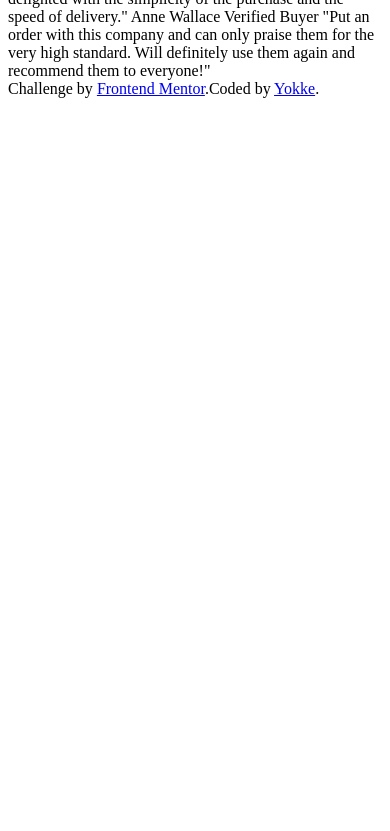
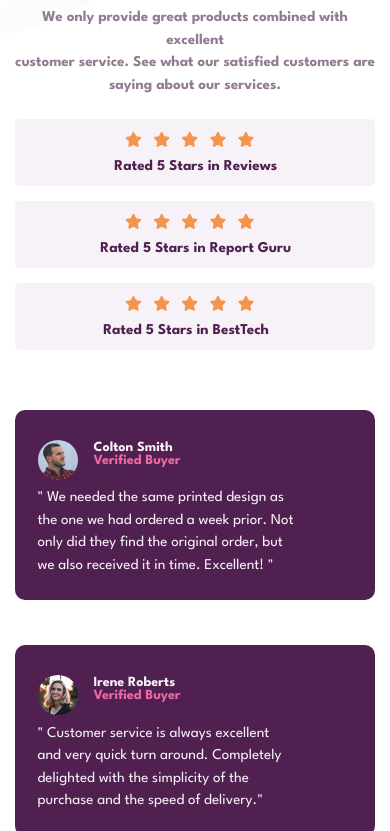
Before and after one commit to Jexinte/Frontend_Mentor_Challenges_Social_Proof_Section_Master, a plain HTML site: page index.html in a window 390 px wide. Shown: the part 198-1029 px from the top of the page. Before the commit the page ends 844 px from the top, so only its background shows below. Drawn offline with Linux system fonts and the light colour scheme.

Commit message:
Final changes

```diff
--- a/css/style.css
+++ b/css/style.css
@@ -15,6 +15,138 @@
 body {
 font-size: 15px;
 font-family: 'League Spartan';
+background-image: url('/images/bg-pattern-top-desktop.svg');
+background-repeat: no-repeat;
+
+}
+
+.container{
+display: flex;
+justify-content: center;
+min-height: 50vh;
+align-items: center;
+}
+
+.container header {
+display: flex;
+flex-direction: column;
+}
+
+h1 {
+margin-bottom: .5em;
+font-size: 3em;
+font-weight: 700;
+color:   hsl(300, 43%, 22%);
+line-height: .9em;
+}
+
+h1 + p {
+color: hsl(303, 10%, 53%);
+line-height: 1.5em;
+font-weight: 700;
+}
+
+ul {
+list-style-type: none;
+}
+
+.ratings {
+margin-left: 9em;
+}
+.ratings li {
+display: flex;
+margin-bottom: 1em;
+border:1px solid hsl(300, 24%, 96%);
+border-radius: 5px;
+background-color: hsl(300, 24%, 96%);
+}
+
+#reviews {
+padding:.8em 2em .8em .8em ;
+margin-right: 8em;
+}
+
+#report_guru {
+padding:.8em 0em .8em .8em ;
+margin-left: 4em;
+margin-right: 42px;
+
+}
+
+#besttech {
+padding:.8em 0 .8em .8em;
+margin-left: 6em;
+}
+
+.ratings p {
+color:hsl(300, 43%, 22%);
+font-weight: 700;
+}
+
+
+.fa-star {
+margin-left: .5em;
+color:#F5944D
+}
+.rated {
+margin-left: 1.3em;
+}
+
+
+/* USERS */
+
+.users {
+display: flex;
+justify-content: center;
+position: relative;
+bottom:5em;
+right:1em;
+}
+
+.users_ratings {
+display: flex;
+gap:2em;
+}
+
+.users_ratings li {
+border-radius: 10px;
+background-color: hsl(300, 43%, 22%);
+padding:1.5em 1.5em 0.5em 1.5em;
+}
+
+.users_name {
+color:hsl(300, 24%, 96%);
+font-size:14px;
+position: relative;
+bottom: 3em;
+left:4em;
+}
+
+#irene {
+position: relative;
+top:1em;
+}
+
+#anne {
+position: relative;
+top:2em;
+}
+
+.verify_buyer {
+color: hsl(333, 80%, 67%);
+margin-bottom:8em;
+}
+.users--photos {
+border-radius: 50%;
+height: 40px;
+margin-right: 1em;
+}
+
+.users__opinion {
+line-height: 1.5em;
+color:hsl(300, 24%, 96%);
+position: relative;
+bottom:1.5em;
 }
 .attribution {
 font-size: 11px;
@@ -23,3 +155,95 @@ body {
 .attribution a {
 color: hsl(228, 45%, 44%);
 }
+
+/* MEDIA QUERIES */
+
+@media screen and  (max-width:992px)
+{
+
+body {
+background-image: url('/images/bg-pattern-top-mobile.svg');
+background-repeat: no-repeat;
+}
+.container {
+display: flex;
+flex-direction: column;
+text-align:center;
+padding-inline:1em;
+
+}
+.container header {
+margin-top: 4em;
+}
+.container h1 + p {
+margin-bottom: 1.5em;
+}
+
+.ratings {
+display: flex;
+flex-direction: column;
+margin-left: 0;
+width: 100%;
+}
+
+#reviews {
+display: block;
+margin-right: 0;
+margin-left:0;
+}
+
+#report_guru {
+display: block;
+margin-right: 0;
+margin-left:0;
+padding-right: 2em;
+}
+
+#besttech {
+display: block;
+margin-left:0;
+padding-right: 2em;
+}
+
+#besttech .rated {
+margin-left:0;
+}
+
+.fa-star {
+margin-bottom: .8em;
+}
+
+.users {
+position: relative;
+top:3em;
+padding-inline: 1em;
+right:0;
+overflow-x: hidden;
+}
+
+.users_ratings {
+display: flex;
+flex-direction: column;
+width: 100%;
+}
+
+#colton {
+padding-top: 2em;
+padding-bottom: 0.1em;
+}
+
+
+#irene {
+padding-top: 2em;
+padding-bottom: 0.1em;
+}
+
+
+#anne {
+padding-top: 2em;
+padding-bottom: 0.1em;
+margin-bottom: 8em;
+}
+}
+
+/* END OF MEDIA QUERIES  */
--- a/index.html
+++ b/index.html
@@ -3,42 +3,106 @@
   <head>
     <meta charset="UTF-8" />
     <meta name="viewport" content="width=device-width, initial-scale=1.0" />
-    <!-- displays site properly based on user's device -->
-
     <link  rel="icon" type="image/png" sizes="32x32" href="./images/favicon-32x32.png"/>
+    <!-- FONT AWESOME  -->
+    <link rel="stylesheet" href="https://cdnjs.cloudflare.com/ajax/libs/font-awesome/6.1.1/css/all.min.css" crossorigin="anonymous" referrerpolicy="no-referrer" />
+    <!-- CSS -->
+    <link rel="stylesheet" href="./css/style.css">
 
     <title>Frontend Mentor | Social proof section - Yokke</title>
+  </head>
+
+  <body>
+    <main>
 
 
-  </head>
-  <body>
-    10,000+ of our users love our products.
+    <section class="container">
 
-    We only provide great products combined with excellent customer service.
-    See what our satisfied customers are saying about our services.
+      <header>
 
-    Rated 5 Stars in Reviews
-    Rated 5 Stars in Report Guru
-    Rated 5 Stars in BestTech
+          <h1>10,000+ of our <br> users love our <br> products. </h1>
 
-    Colton Smith
-    Verified Buyer
-    "We needed the same printed design as the one we had ordered a week prior.
-    Not only did they find the original order, but we also received it in time.
-    Excellent!"
+          <p>We only provide great products combined with excellent <br> customer service.
+            See what our satisfied customers are <br> saying about our services.</p>
+      </header>
 
-    Irene Roberts
-    Verified Buyer
-    "Customer service is always excellent and very quick turn around. Completely
-    delighted with the simplicity of the purchase and the speed of delivery."
 
-    Anne Wallace
-    Verified Buyer
-    "Put an order with this company and can only praise them for the very high
-    standard. Will definitely use them again and recommend them to everyone!"
+    <ul class="ratings">
+
+        <li id="reviews">
+          <i class="fa-solid fa-star"></i>
+          <i class="fa-solid fa-star"></i>
+          <i class="fa-solid fa-star"></i>
+          <i class="fa-solid fa-star"></i>
+          <i class="fa-solid fa-star"></i>
+          <p class="rated">Rated 5 Stars in Reviews</p>
+        </li>
+
+        <li id="report_guru">
+          <i class="fa-solid fa-star"></i>
+          <i class="fa-solid fa-star"></i>
+          <i class="fa-solid fa-star"></i>
+          <i class="fa-solid fa-star"></i>
+          <i class="fa-solid fa-star"></i>
+          <p class="rated">Rated 5 Stars in Report Guru</p>
+        </li>
+
+        <li id="besttech">
+          <i class="fa-solid fa-star"></i>
+          <i class="fa-solid fa-star"></i>
+          <i class="fa-solid fa-star"></i>
+          <i class="fa-solid fa-star"></i>
+          <i class="fa-solid fa-star"></i>
+          <p class="rated">Rated 5 Stars in BestTech</p>
+        </li>
+
+    </ul>
+  </section>
+
+    <section class="users">
+
+        <ul class="users_ratings">
+
+          <!-- COLTON SMITH -->
+          <li class="mobile--size" id="colton">
+            <img class="users--photos" src="./images/image-colton.jpg" alt="Colton">
+            <h2 class="users_name"> Colton Smith  <br><span class="verify_buyer">Verified Buyer</span></h2>
+              <p class="users__opinion">
+                " We needed the same printed design as <br> the one we had ordered a week prior.
+                Not <br> only did they find the original order, but <br> we also received it in time.
+                Excellent! "
+              </p>
+          </li>
+          <!-- END OF COLTON SMITH -->
+
+          <!-- IRENE ROBERTS -->
+            <li class="mobile--size" id="irene">
+              <img class="users--photos" src="./images/image-irene.jpg" alt="Irene">
+                  <h2 class="users_name"> Irene Roberts  <br> <span class="verify_buyer">Verified Buyer</span></h2>
+                <p class="users__opinion">
+                  " Customer service is always excellent <br> and very quick turn around. Completely <br>
+                  delighted with the simplicity of the <br> purchase and the speed of delivery."
+                </p>
+            </li>
+          <!-- END OF IRENE ROBERTS -->
+
+          <!-- ANNE WALLACE -->
+            <li class="mobile--size" id="anne">
+              <img class="users--photos" src="./images/image-anne.jpg" alt="Anne">
+                  <h2 class="users_name">Anne Wallace <br><span class="verify_buyer">Verified Buyer</span></h2>
+                  <p class="users__opinion">
+                    " Put an order with this company and can <br> only praise them for the very high <br>
+                    standard. Will definitely use them again <br> and recommend them to everyone!"
+                  </p>
+            </li>
+            <!-- END OF ANNE WALLACE  -->
+        </ul>
+    </section>
+
 
     <div class="attribution">
       Challenge by <a href="https://github.com/Jexinte" target="_blank" >Frontend Mentor</a>.Coded by <a href="#">Yokke</a>.
     </div>
+  </main>
   </body>
 </html>
```
Lines whose indentation alone changed are shown as unchanged.
